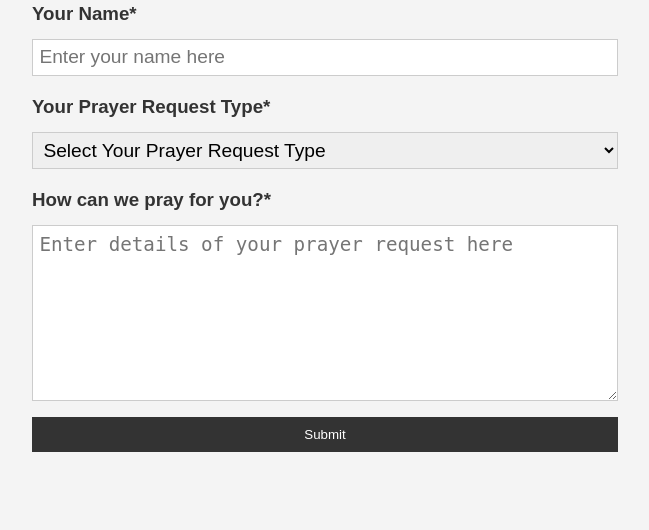
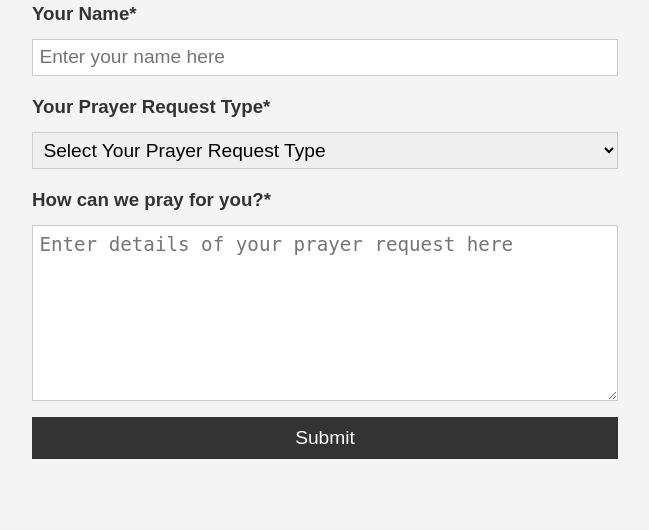
Before and after one commit to elktonchurch/prayer-request-app, a Flask app: page / in a window 1280 px wide. Shown: the part 186-716 px from the top of the page, without its empty margins (315-964 px from the left). Run offline with Flask 2, Linux system fonts and the light colour scheme.

Commit message:
Updates font-size for .btn class for screen widths <800px

```diff
--- a/static/style.css
+++ b/static/style.css
@@ -60,6 +60,7 @@ textarea {
 
 .btn {
 	display: block;
+	font-size: 1.5rem;
 	width: 100%;
 	background: #333;
 	color: #fff;
@@ -75,4 +76,8 @@ textarea {
 	.container {
 		max-width: 650px;
 	}
+
+	.btn {
+		font-size: 1.2rem;
+	}
 }
```
